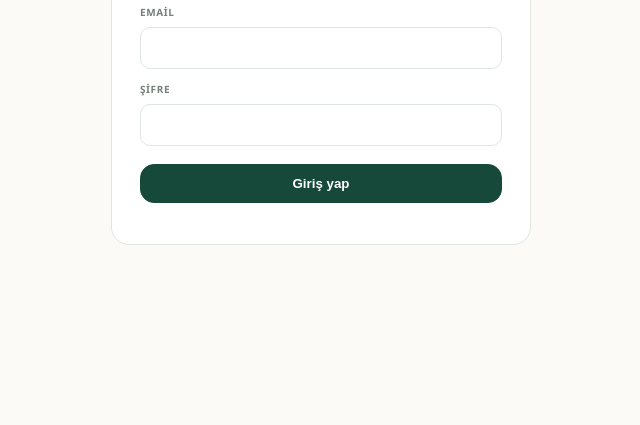
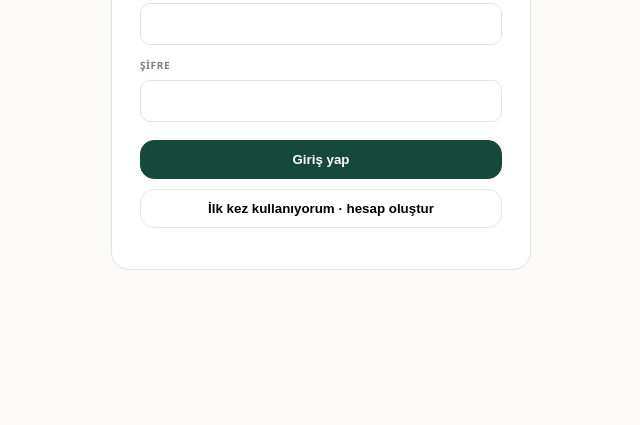
Before and after one commit to enessboz/septicbeacon, a website: page dist/admin-login.html in a window 1280 px wide. Shown: the part 375-800 px from the top of the page, without its empty margins (319-959 px from the left). Drawn offline with Linux system fonts and the light colour scheme.

Commit message:
Add first-use admin signup flow

```diff
--- a/dist/admin-login.html
+++ b/dist/admin-login.html
@@ -1 +1 @@
-<!doctype html><html lang="tr"><head><meta charset="utf-8"><meta name="viewport" content="width=device-width,initial-scale=1"><title>Admin Login | SepticBeacon</title><link rel="stylesheet" href="/styles.css"></head><body class="admin-body"><main style="min-height:100vh;display:grid;place-items:center;padding:24px"><form id="login" class="admin-card" style="width:min(420px,100%);padding:28px"><a class="brand" href="/"><span class="brandmark">R</span>SepticBeacon</a><h1 style="margin:24px 0 6px">Admin girişi</h1><p class="subtle">SepticBeacon CMS</p><div class="field" style="margin-top:20px"><label>Email</label><input id="email" type="email" required></div><div class="field" style="margin-top:12px"><label>Şifre</label><input id="password" type="password" required></div><button class="btn primary" style="width:100%;margin-top:18px" type="submit">Giriş yap</button><p id="message" class="subtle"></p></form></main><script type="module" src="/cms.js"></script></body></html>
+<!doctype html><html lang="tr"><head><meta charset="utf-8"><meta name="viewport" content="width=device-width,initial-scale=1"><title>Admin Login | SepticBeacon</title><link rel="stylesheet" href="/styles.css"></head><body class="admin-body"><main style="min-height:100vh;display:grid;place-items:center;padding:24px"><form id="login" class="admin-card" style="width:min(420px,100%);padding:28px"><a class="brand" href="/"><span class="brandmark">S</span>SepticBeacon</a><h1 style="margin:24px 0 6px">Admin girişi</h1><p class="subtle">SepticBeacon CMS</p><div class="field" style="margin-top:20px"><label>Email</label><input id="email" type="email" required></div><div class="field" style="margin-top:12px"><label>Şifre</label><input id="password" type="password" required minlength="8"></div><button class="btn primary" style="width:100%;margin-top:18px" type="submit">Giriş yap</button><button class="btn" id="signup" style="width:100%;margin-top:10px" type="button">İlk kez kullanıyorum · hesap oluştur</button><p id="message" class="subtle"></p></form></main><script type="module" src="/cms.js"></script></body></html>
```
